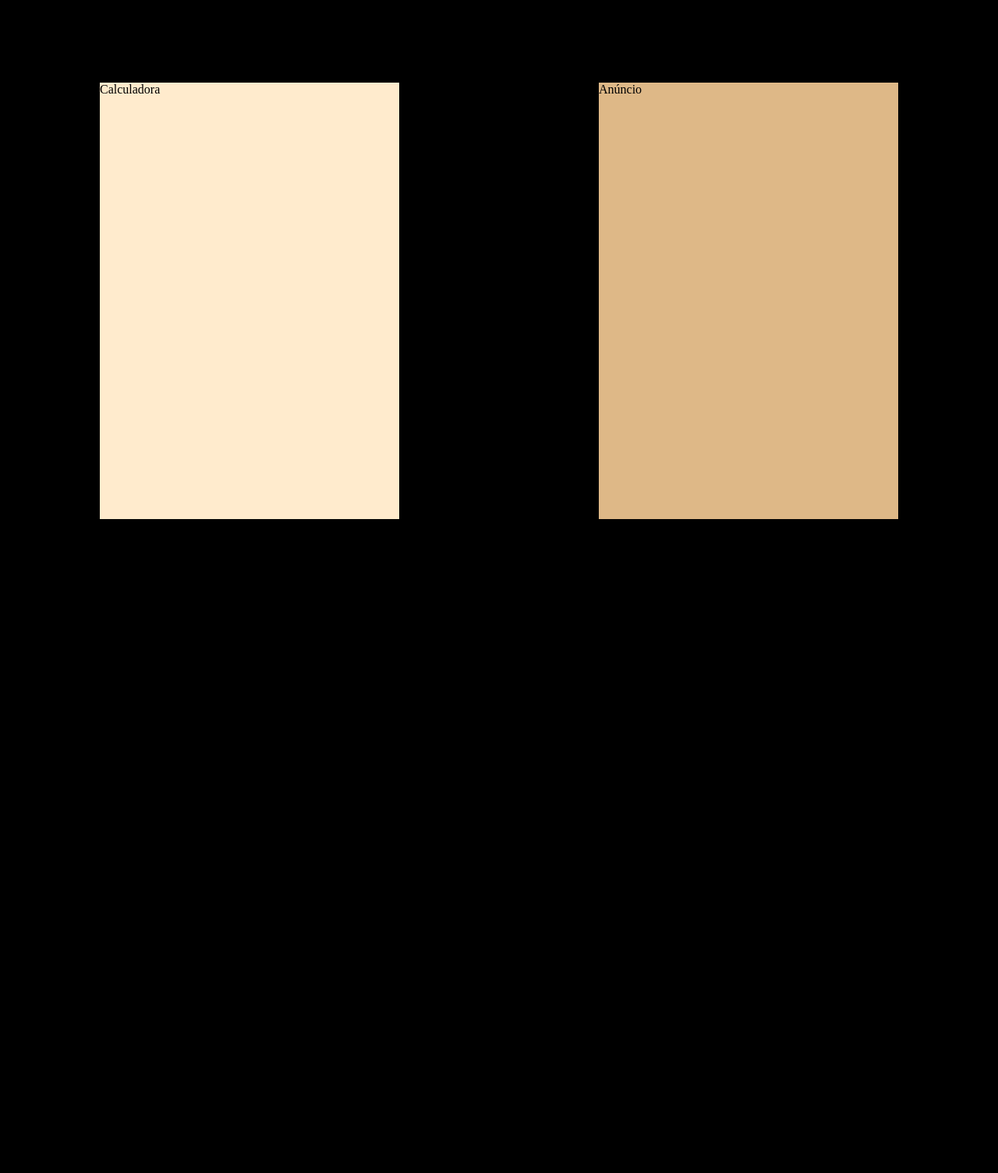
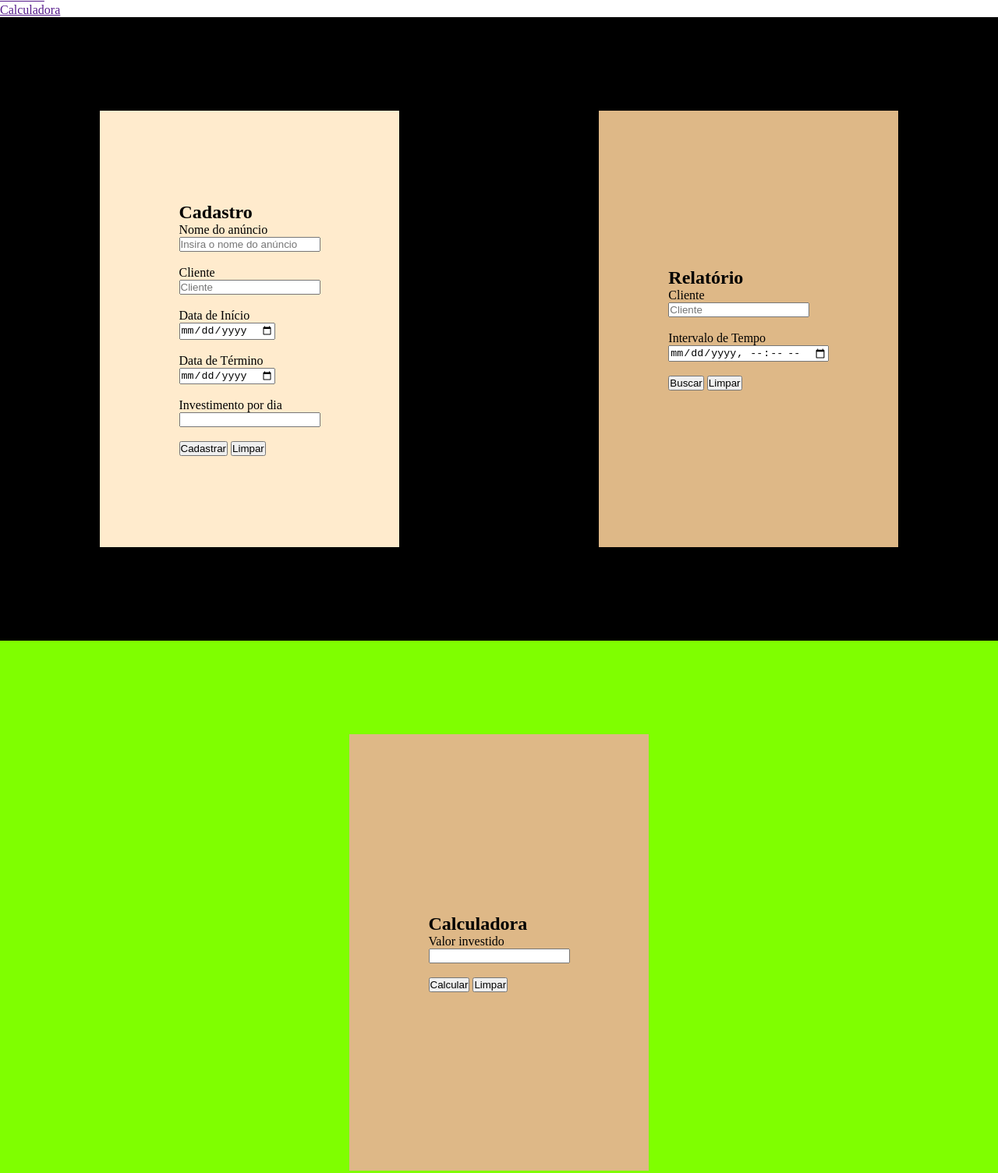
Before and after one commit to Igor-Cruz/praticandoJS, a plain HTML site: page index.html in a window 1280 px wide. Shown: the part 14-1519 px from the top of the page at 78% size. Before the commit the page ends 800 px from the top, so only its background shows below. Drawn offline with Linux system fonts and the light colour scheme.

Commit message:
Foi inserido os butões mas não coloquei as funcionalidades, criei o menu porém ainda precisa alterar o css

```diff
--- a/index.html
+++ b/index.html
@@ -8,12 +8,79 @@
     <title>Cadastro de Anúncios</title>
   </head>
   <body>
-    <div class="container">
-      <!-- Calculadora de alcance de anúncio -->
-      <div class="calc">Calculadora</div>
+    <header>
+      <ul>
+        <li><a href="">Cadastro</a></li>
+        <li><a href="">Calculadora</a></li>
+      </ul>
+    </header>
+    <div class="container1">
+      <!-- Cadastro de alcance de anúncio -->
+      <div class="cadastro">
+        <form action="">
+          <h2>Cadastro</h2>
+          <label for="">Nome do anúncio</label>
+          <br />
+          <input
+            type="text"
+            name=""
+            id=""
+            placeholder="Insira o nome do anúncio"
+          />
+          <br />
+          <br />
+          <label for="">Cliente</label>
+          <br />
+          <input type="text" name="" id="" placeholder="Cliente" />
+          <br /><br />
+          <label for="">Data de Início</label>
+          <br />
+          <input type="date" name="" id="" />
+          <br /><br />
+          <label for="">Data de Término</label>
+          <br />
+          <input type="date" name="" id="" />
+          <br /><br />
+          <label for="">Investimento por dia</label>
+          <br />
+          <input type="number" name="" id="" />
+          <br /><br />
+          <button type="submit">Cadastrar</button>
+          <button type="reset">Limpar</button>
+        </form>
+      </div>
 
-      <!-- Cadastro de anúncio -->
-      <div class="vendas">Anúncio</div>
+      <!-- Relatório de anúncio -->
+      <div class="relatorio">
+        <div>
+          <h2>Relatório</h2>
+          <label for="">Cliente</label>
+          <br />
+          <input type="text" name="" id="" placeholder="Cliente" />
+          <br /><br />
+          <label for="">Intervalo de Tempo</label>
+          <br />
+          <input type="datetime-local" name="" id="" />
+          <br /><br />
+          <button type="submit" onclick="">Buscar</button>
+          <button type="reset">Limpar</button>
+        </div>
+      </div>
+    </div>
+    <div class="container2">
+      <!-- Calculadora de anúncio -->
+      <div class="calculadora">
+        <div>
+          <h2>Calculadora</h2>
+
+          <label for="">Valor investido</label>
+          <br />
+          <input type="number" name="" id="" />
+          <br /><br />
+          <button type="submit">Calcular</button>
+          <button type="reset">Limpar</button>
+        </div>
+      </div>
     </div>
 
     <script src="main.js"></script>
--- a/main.js
+++ b/main.js
@@ -0,0 +1,3 @@
+function buscar() {}
+
+function visualizar() {}
--- a/style.css
+++ b/style.css
@@ -6,10 +6,9 @@
 }
 
 body {
-  background-color: black;
 }
 
-.container {
+.container1 {
   display: flex;
   width: 100vw;
   height: 100vh;
@@ -17,16 +16,48 @@ body {
   justify-content: space-around;
   flex-wrap: wrap;
   align-items: center;
+  background-color: black;
 }
 
-.calc {
+.cadastro {
   width: 30%;
   height: 70%;
   background-color: blanchedalmond;
+  display: flex;
+  align-items: center;
+  justify-content: center;
 }
 
-.vendas {
+.relatorio {
   width: 30%;
   height: 70%;
   background-color: burlywood;
+  display: flex;
+  align-items: center;
+  justify-content: center;
 }
+
+.container2 {
+  display: flex;
+  width: 100vw;
+  height: 100vh;
+  flex-direction: row;
+  justify-content: space-around;
+  flex-wrap: wrap;
+  align-items: center;
+  background-color: chartreuse;
+}
+
+.calculadora {
+  background-color: burlywood;
+  width: 30%;
+  height: 70%;
+  display: flex;
+  align-items: center;
+  justify-content: center;
+}
+
+.calculadora h2 {
+  display: flex;
+  align-items: flex-start;
+}
```
